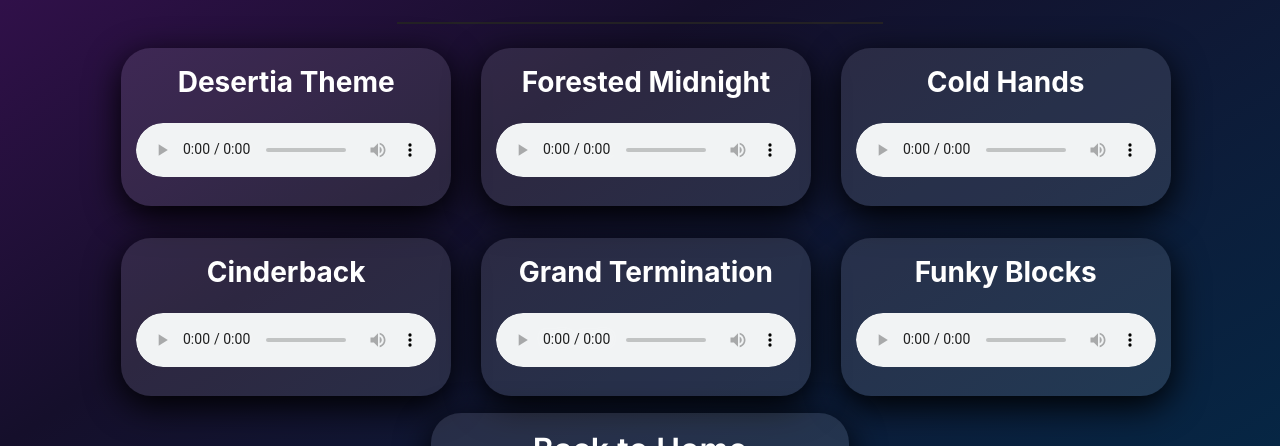
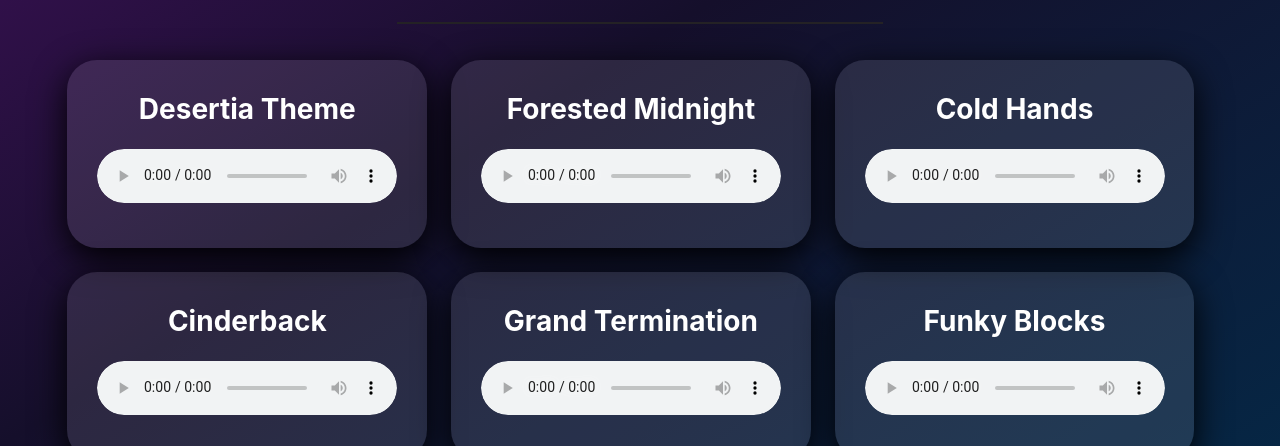
Before and after one commit to Kinda-Stormy/kinda-stormy.github.io, a plain HTML site: page songs.html in a window 1280 px wide. Shown: the part 354-800 px from the top of the page. Drawn offline with Linux system fonts and the light colour scheme; a web font is replaced by a local one.

Commit message:
Fixed Song Grid

```diff
--- a/css/style.css
+++ b/css/style.css
@@ -47,10 +47,9 @@ iframe {
     margin-right: 1.5%;
     margin-top: 2%;
     margin-bottom: 4%;
-    display:grid;
-    grid-template-columns: auto auto auto;
-    column-gap: 5%;
-    row-gap: 10%;
+    display: flex;
+    flex-wrap: wrap;
+    max-width: 1280px;
     justify-content: center;
 }
 
@@ -89,7 +88,8 @@ hr {
 
 .div_audio {
     width: fit-content;
-    padding: 5%;
+    padding: 2.5%;
+    margin: 1%;
     box-shadow: 0px 10px 35px rgb(0, 0, 0);
     border-radius: 30px;
     transition: width 0.5s;
```
